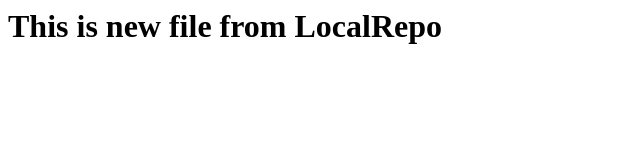
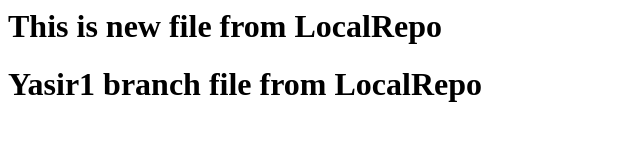
Before and after one commit to YasirAzam6/LocalRepo, a plain HTML site: page index.html in a window 1280 px wide. Shown: the whole page, without its empty margins (0-640 px from the left). Drawn offline with Linux system fonts and the light colour scheme.

Commit message:
new changes

```diff
--- a/index.html
+++ b/index.html
@@ -1 +1,2 @@
 <h1>This is new file from LocalRepo</h1>
+<h1>Yasir1 branch file from LocalRepo</h1>
```
